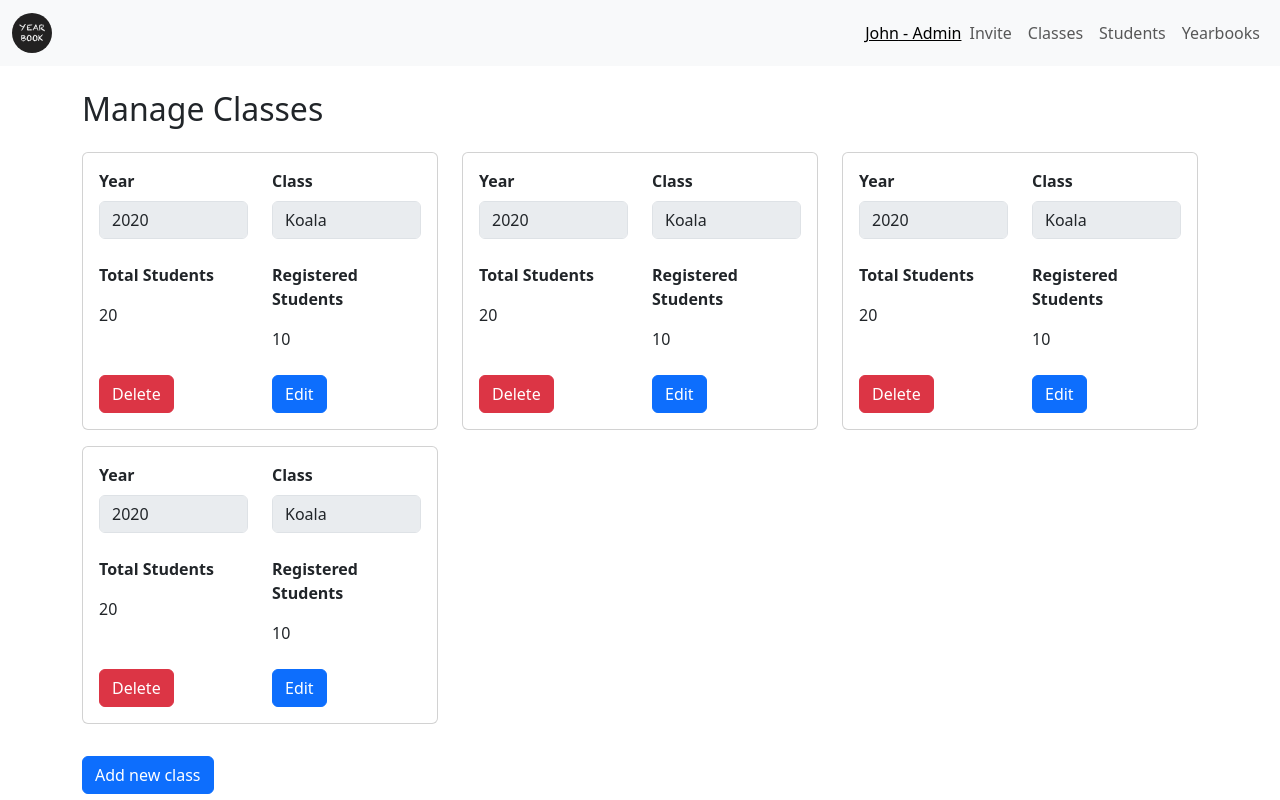
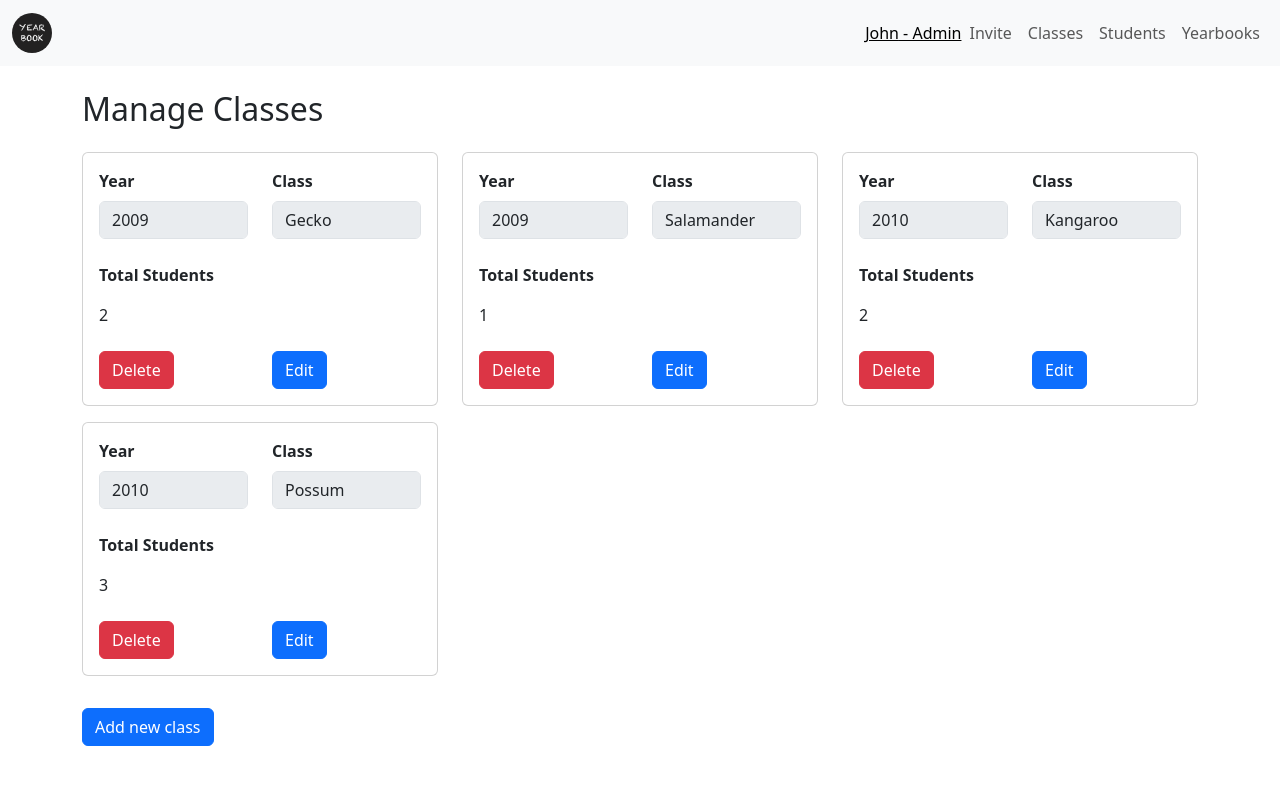
Before and after one commit to wenxpan/digital-yearbook-frontend, a React (Vite) app: page /account/classes in a window 1280 px wide. Built offline with nearby package versions, Linux system fonts and the light colour scheme.

Commit message:
added state to manage classes

```diff
--- a/src/components/AdminClassCard.jsx
+++ b/src/components/AdminClassCard.jsx
@@ -1,17 +1,20 @@
-import React, { useState } from "react"
+import React, { useState, useContext } from "react"
 import Card from "react-bootstrap/Card"
 import Row from "react-bootstrap/Row"
 import Col from "react-bootstrap/Col"
 import Button from "react-bootstrap/Button"
-import Container from "react-bootstrap/Container"
 import Form from "react-bootstrap/Form"
+import SchoolContext from "../contexts/SchoolContext"
 
-const AdminClassCard = () => {
+const AdminClassCard = ({ classInfo }) => {
   const [isEditing, setIsEditing] = useState(false)
+  const { school } = useContext(SchoolContext)
 
-  const selectedClass = { year: "2020", class: "Koala" }
+  const [content, setContent] = useState(classInfo)
 
-  const [content, setContent] = useState(selectedClass)
+  const totalStudents = school.students.filter(
+    (s) => s.class === content._id
+  ).length
 
   function handleSave() {
     setIsEditing((prev) => !prev)
@@ -22,6 +25,10 @@ const AdminClassCard = () => {
     setContent((prev) => ({ ...prev, ...changed }))
   }
 
+  function handleDelete() {
+    console.log("delete clicked")
+  }
+
   return (
     <Card style={{ maxWidth: "25rem" }} className="p-3">
       <Row className="mb-2">
@@ -29,7 +36,7 @@ const AdminClassCard = () => {
           <Form.Group className="mb-3">
             <Form.Label className="fw-semibold">Year</Form.Label>
             <Form.Control
-              value={content.year}
+              value={content.year.year}
               disabled={isEditing ? "" : "disabled"}
               onChange={(e) => handleChange({ year: e.target.value })}
             />
@@ -39,7 +46,7 @@ const AdminClassCard = () => {
           <Form.Group className="mb-3">
             <Form.Label className="fw-semibold">Class</Form.Label>
             <Form.Control
-              value={content.class}
+              value={content.name}
               onChange={(e) => handleChange({ class: e.target.value })}
               disabled={isEditing ? "" : "disabled"}
             />
@@ -49,16 +56,15 @@ const AdminClassCard = () => {
       <Row className="mb-2">
         <Col>
           <p className="fw-semibold">Total Students</p>
-          <p>20</p>
+          <p>{totalStudents}</p>
         </Col>
-        <Col>
-          <p className="fw-semibold">Registered Students</p>
-          <p>10</p>
-        </Col>
+        <Col></Col>
       </Row>
       <Row>
         <Col xs={6}>
-          <Button variant="danger">Delete</Button>
+          <Button variant="danger" onClick={handleDelete}>
+            Delete
+          </Button>
         </Col>
         <Col xs={3}>
           <Button
--- a/src/pages/ManageClasses.jsx
+++ b/src/pages/ManageClasses.jsx
@@ -1,13 +1,15 @@
-import React, { useState } from "react"
+import React, { useState, useContext } from "react"
 import Row from "react-bootstrap/Row"
 import Col from "react-bootstrap/Col"
 import Button from "react-bootstrap/Button"
 import Container from "react-bootstrap/Container"
 import { Link } from "react-router-dom"
 import AdminClassCard from "../components/AdminClassCard"
+import SchoolContext from "../contexts/SchoolContext"
 
 const ManageClasses = () => {
-  const classes = ["Geecko", "Salamander", "Kangaroo", "possum"]
+  const { school } = useContext(SchoolContext)
+  const classes = school.classes
 
   return (
     <>
@@ -17,9 +19,9 @@ const ManageClasses = () => {
         </Row>
 
         <Row xs={1} md={2} lg={3} className="mt-3">
-          {classes.map((s) => (
-            <Col className="mb-3" key={s}>
-              <AdminClassCard />
+          {classes.map((cls) => (
+            <Col className="mb-3" key={cls._id}>
+              <AdminClassCard classInfo={cls} />
             </Col>
           ))}
         </Row>
--- a/src/utils/sampleSchool.js
+++ b/src/utils/sampleSchool.js
@@ -4,6 +4,7 @@ const sampleSchool = {
       name: "Gecko",
       _id: "64e56dbf4aa128eeda489265",
       year: { year: "2009", _id: "64e56dc04aa128eeda48926b" }
+      // add total students statistics?
     },
     {
       name: "Salamander",
```
